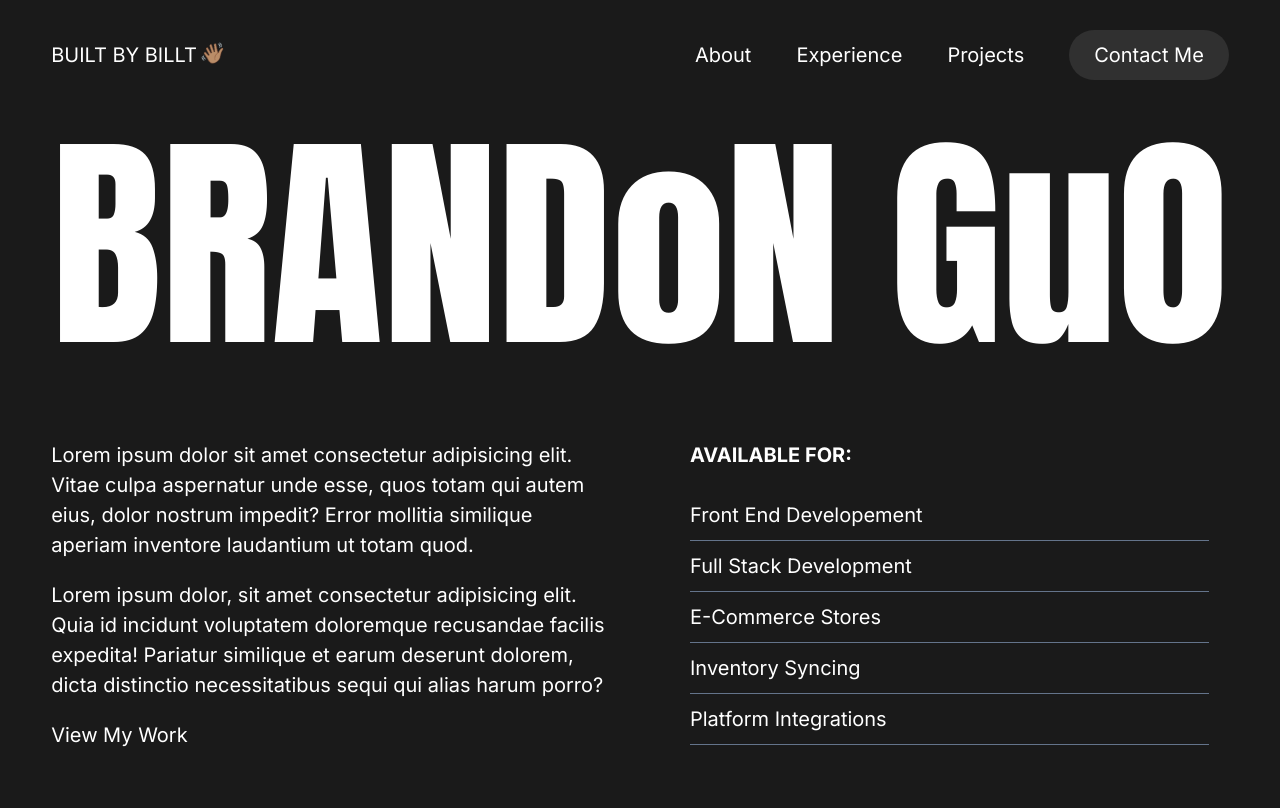
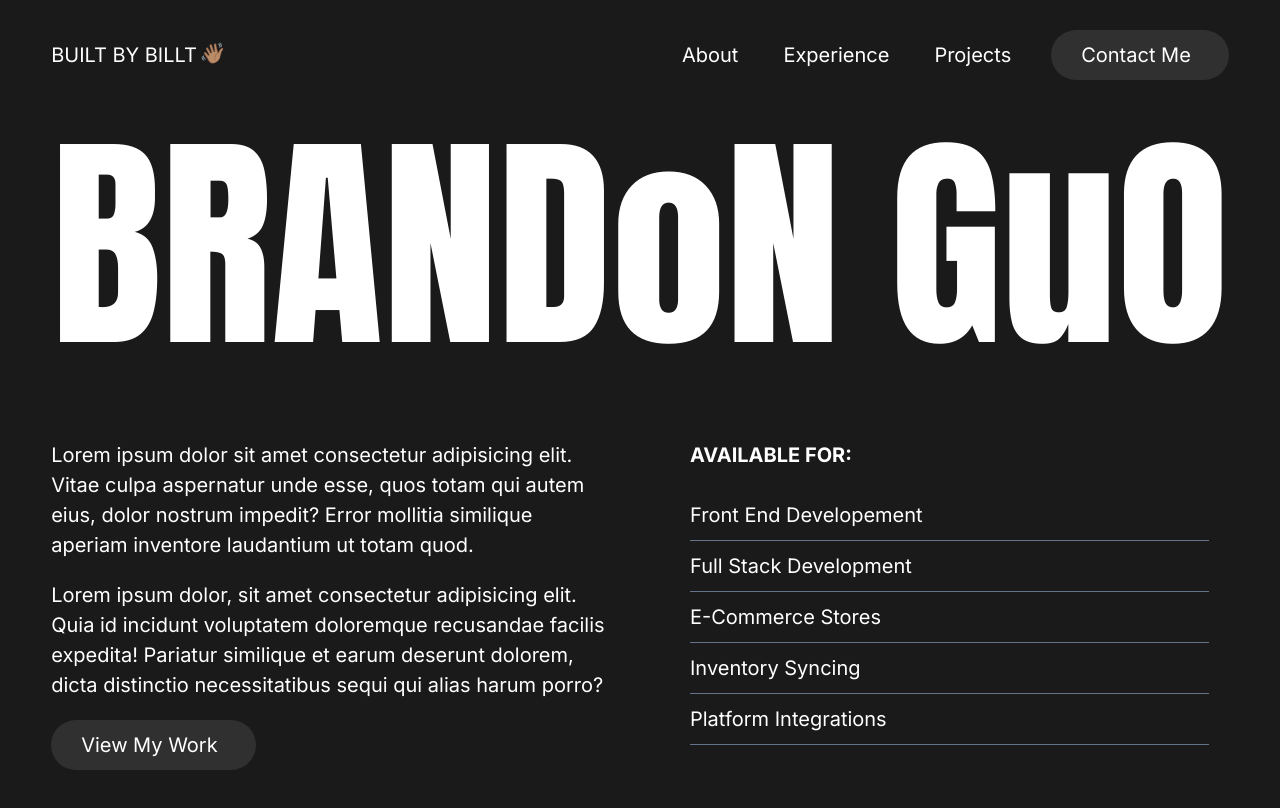
Before and after one commit to BuiltByBILLT/portfolio, a Next.js app: page / in a window 1280 px wide. Shown: the top 808 px of the page. Built offline with nearby package versions, Linux system fonts and the light colour scheme.

Commit message:
added hover button animation

```diff
--- a/src/app/components/Header.tsx
+++ b/src/app/components/Header.tsx
@@ -2,6 +2,7 @@
 import Link from "next/link"
 import React, { useState } from "react"
 import { FaBars, FaTimes } from "react-icons/fa" // Importing hamburger icon from react-icons
+import HoverButton from "./HoverButton"
 
 const Header = () => {
 	const [isOpen, setIsOpen] = useState(true) // State to handle mobile menu
@@ -20,8 +21,9 @@ const Header = () => {
 					md:relative md:h-auto md:bg-transparent md:w-auto md:ml-auto
 					${isOpen ? "h-[100vh]" : "h-[0]"} transition-all duration-500`}>
 					<ul
-						className="mt-28 px-[4vmin] flex flex-col gap-[10vh] font-anton
-						md:flex-row md:mt-0 md:gap-9 md:px-9 md:font-inter">
+						className="flex
+						flex-col gap-[10vh] mt-28 px-[4vmin] font-anton
+						md:flex-row md:gap-9 md:mt-0 md:px-8 md:font-inter">
 						<Link
 							href="/"
 							className="text-[15vmin] uppercase tracking-wider font-semibold overline
@@ -43,7 +45,9 @@ const Header = () => {
 					</ul>
 				</div>
 				<div className="flex items-center gap-6 z-20 place-content-between w-full sm:w-auto">
-					<button className="bg-[#303030] text-white px-5 py-2 rounded-full order-last sm:order-first">Contact Me</button>
+					<div className="order-last sm:order-first">
+						<HoverButton>Contact Me</HoverButton>
+					</div>
 					{isOpen ? (
 						<FaTimes onClick={e => onToggleMenu(e)} className="text-3xl cursor-pointer  md:hidden"></FaTimes>
 					) : (
--- /dev/null
+++ b/src/app/components/HoverButton.tsx
@@ -0,0 +1,28 @@
+import React from "react"
+
+function HoverButton({ children }: { children: React.ReactNode }) {
+	return (
+		<button className="hover-button bg-[#303030] text-white px-4 py-2 rounded-full flex items-center place-center gap-2">
+			<span>{children}</span>
+			<svg
+				width="18"
+				height="18"
+				viewBox="0 0 18 18"
+				fill="none"
+				style={{
+					transform: "translate(0px, 0px)",
+					opacity: 1,
+					visibility: "inherit",
+				}}>
+				<path
+					d="M2.43868 8.46013L13.4919 8.60368M8.61741 14.6389L12.7925 10.4638C13.8116 9.44471 13.7898 7.77067 12.7439 6.72474L8.45898 2.43982"
+					stroke="white"
+					strokeWidth="2.50939"
+					strokeLinecap="round"
+					strokeLinejoin="round"></path>
+			</svg>
+		</button>
+	)
+}
+
+export default HoverButton
--- a/src/app/globals.css
+++ b/src/app/globals.css
@@ -56,6 +56,21 @@ body {
 	nav > a:hover .wave {
 		animation: wave-animation 2s infinite;
 	}
+
+	.hover-button span {
+		animation: reverse-shift-right-animation 0.5s forwards;
+	}
+
+	.hover-button:hover span {
+		animation: shift-right-animation 0.5s forwards;
+	}
+	.hover-button svg {
+		animation: reverse-fade-right-animation 0.5s forwards;
+	}
+
+	.hover-button:hover svg {
+		animation: fade-right-animation 0.5s forwards;
+	}
 }
 
 @keyframes wave-animation {
@@ -72,3 +87,41 @@ body {
 		rotate: 10deg;
 	}
 }
+
+@keyframes fade-right-animation {
+	0% {
+		opacity: 1;
+		transform: translateX(0);
+	}
+	100% {
+		opacity: 0;
+		transform: translateX(20px);
+	}
+}
+@keyframes reverse-fade-right-animation {
+	0% {
+		opacity: 0;
+		transform: translateX(20px);
+	}
+	100% {
+		opacity: 1;
+		transform: translateX(0);
+	}
+}
+
+@keyframes shift-right-animation {
+	0% {
+		transform: translateX(0);
+	}
+	100% {
+		transform: translateX(10px);
+	}
+}
+@keyframes reverse-shift-right-animation {
+	0% {
+		transform: translateX(10px);
+	}
+	100% {
+		transform: translateX(0);
+	}
+}
--- a/src/app/page.tsx
+++ b/src/app/page.tsx
@@ -1,6 +1,7 @@
 import Image from "next/image"
 import ContactForm from "./components/ContactForm"
 import Link from "next/link"
+import HoverButton from "./components/HoverButton"
 
 export default function Home() {
 	return (
@@ -23,7 +24,7 @@ export default function Home() {
 						necessitatibus sequi qui alias harum porro?
 					</p>
 					<Link href="/">
-						<button>View My Work</button>
+						<HoverButton>View My Work</HoverButton>
 					</Link>
 				</div>
 
```
